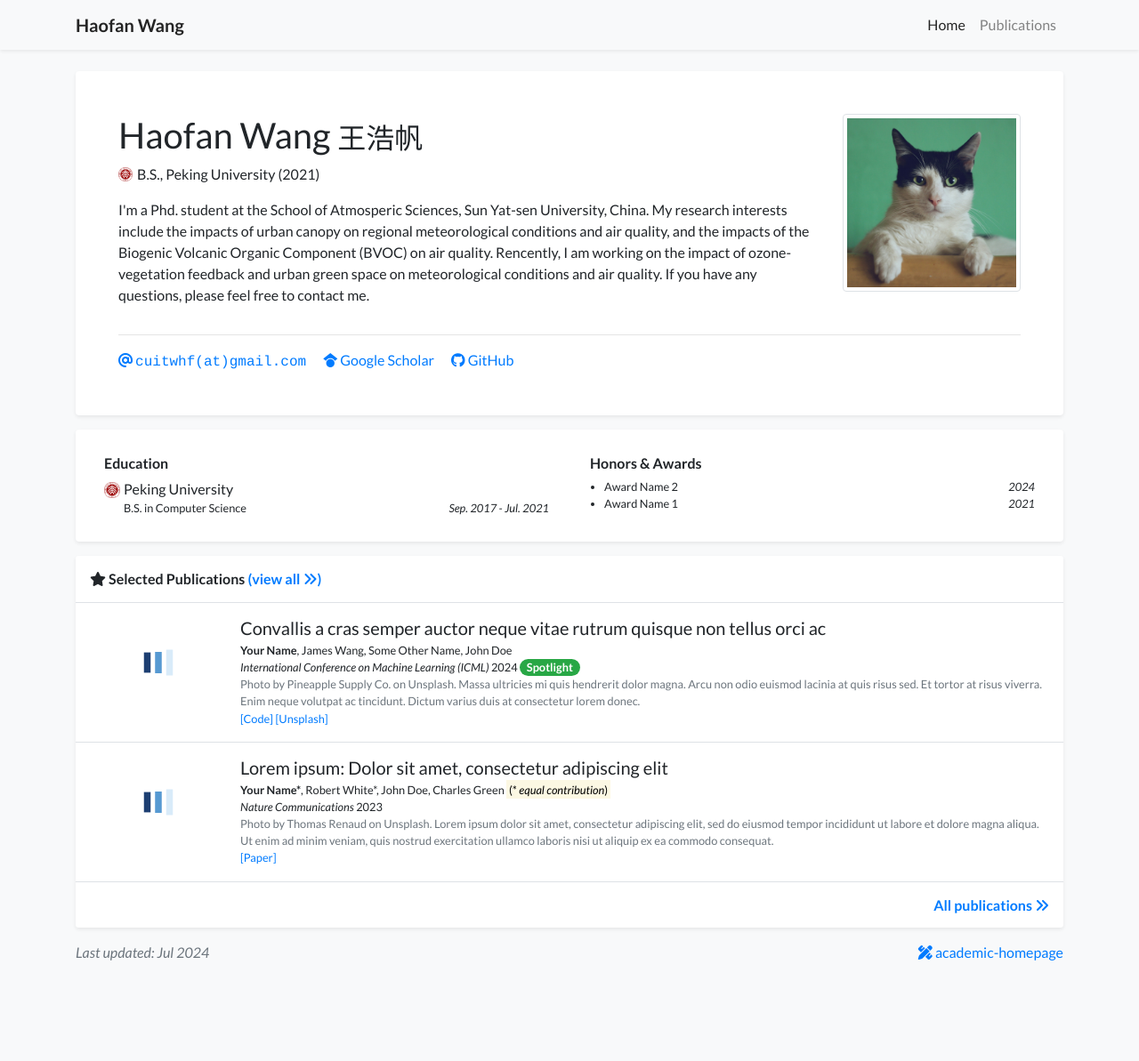
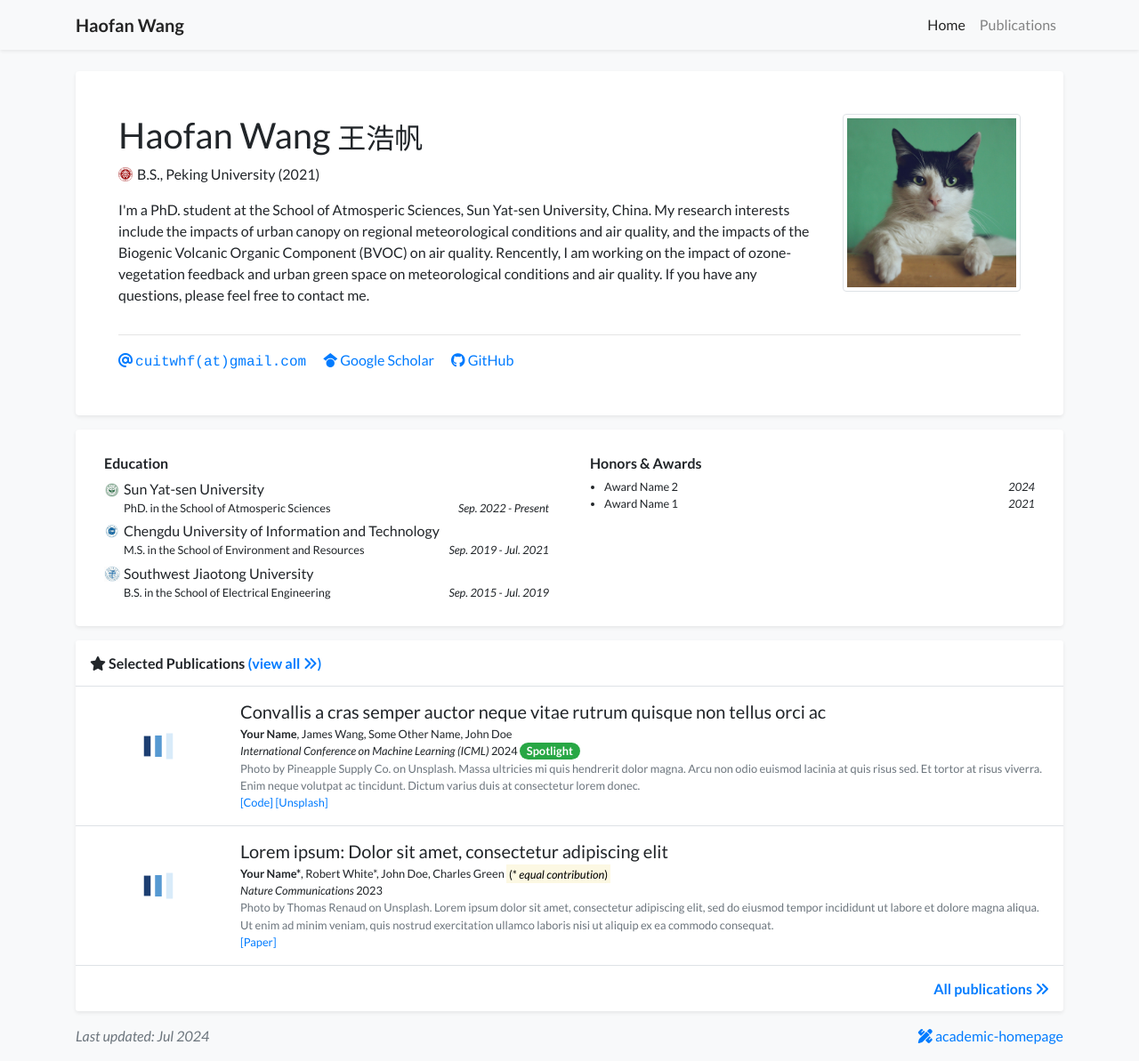
Before and after one commit to Airwhf/Airwhf.github.io, a Jekyll site: the page built from index.html, in a window 1280 px wide and 1193 px high. Shown: the whole window at 89% size. Built offline with Jekyll 4.4.1, drawn with Linux system fonts in a browser that asks for light colours; a style sheet for code colours, icons or effects is not loaded.

Commit message:
Added the education

```diff
--- a/_data/profile.yml
+++ b/_data/profile.yml
@@ -17,20 +17,30 @@ github: Airwhf
 # orcid: 0000-0000-0000-0000
 
 short_bio: >-
-  I'm a Phd. student at the School of Atmosperic Sciences, Sun Yat-sen University, China.
+  I'm a PhD. student at the School of Atmosperic Sciences, Sun Yat-sen University, China.
   My research interests include the impacts of urban canopy on regional meteorological conditions and air quality, and the impacts of the Biogenic Volcanic Organic Component (BVOC) on air quality.
   Rencently, I am working on the impact of ozone-vegetation feedback and urban green space on meteorological conditions and air quality.
   If you have any questions, please feel free to contact me.
 
 portrait_url: assets/images/photos/portrait.jpg
 portrait_caption: >-
-  Photo by Manja Vitolic on Unsplash.
+  Photo by Myself.
 
 education:
-- name: Peking University
-  logo: assets/images/badges/PKU_red.png
-  position: B.S. in Computer Science
-  date: Sep. 2017 - Jul. 2021
+- name: Sun Yat-sen University
+  logo: assets/images/badges/SYSU_green.png
+  position: PhD. in the School of Atmosperic Sciences
+  date: Sep. 2022 - Present
+
+- name: Chengdu University of Information and Technology
+  logo: assets/images/badges/CUIT_blue.png
+  position: M.S. in the School of Environment and Resources
+  date: Sep. 2019 - Jul. 2021
+
+- name: Southwest Jiaotong University
+  logo: assets/images/badges/SWJTU_blue.png
+  position: B.S. in the School of Electrical Engineering
+  date: Sep. 2015 - Jul. 2019
 
 # experience:
 # - name: Peking University
```
Also changed, not shown: assets/images/badges/CUIT_blue.png (added), assets/images/badges/SWJTU_blue.png (added), assets/images/badges/SYSU_green.png (added).
